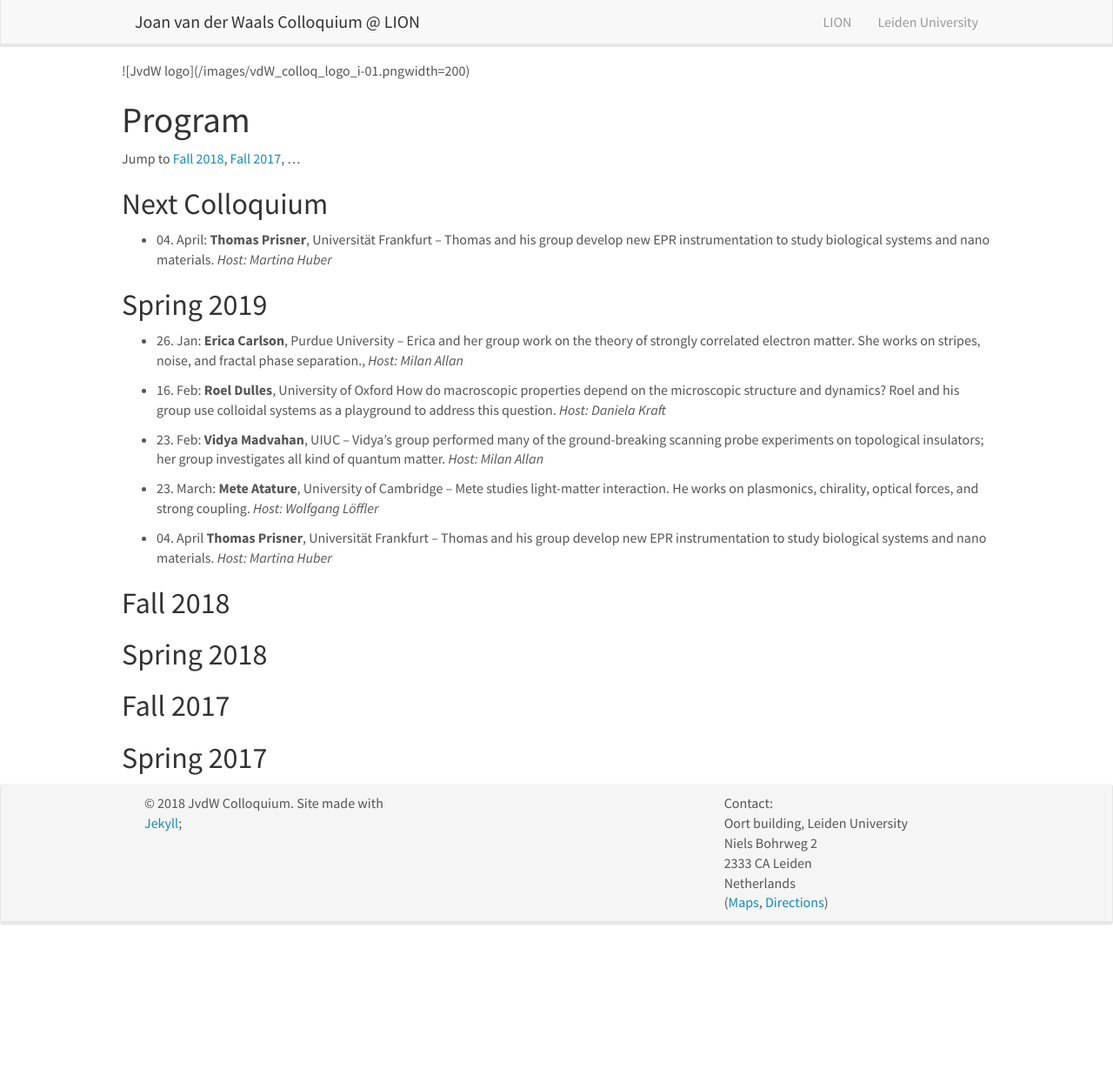
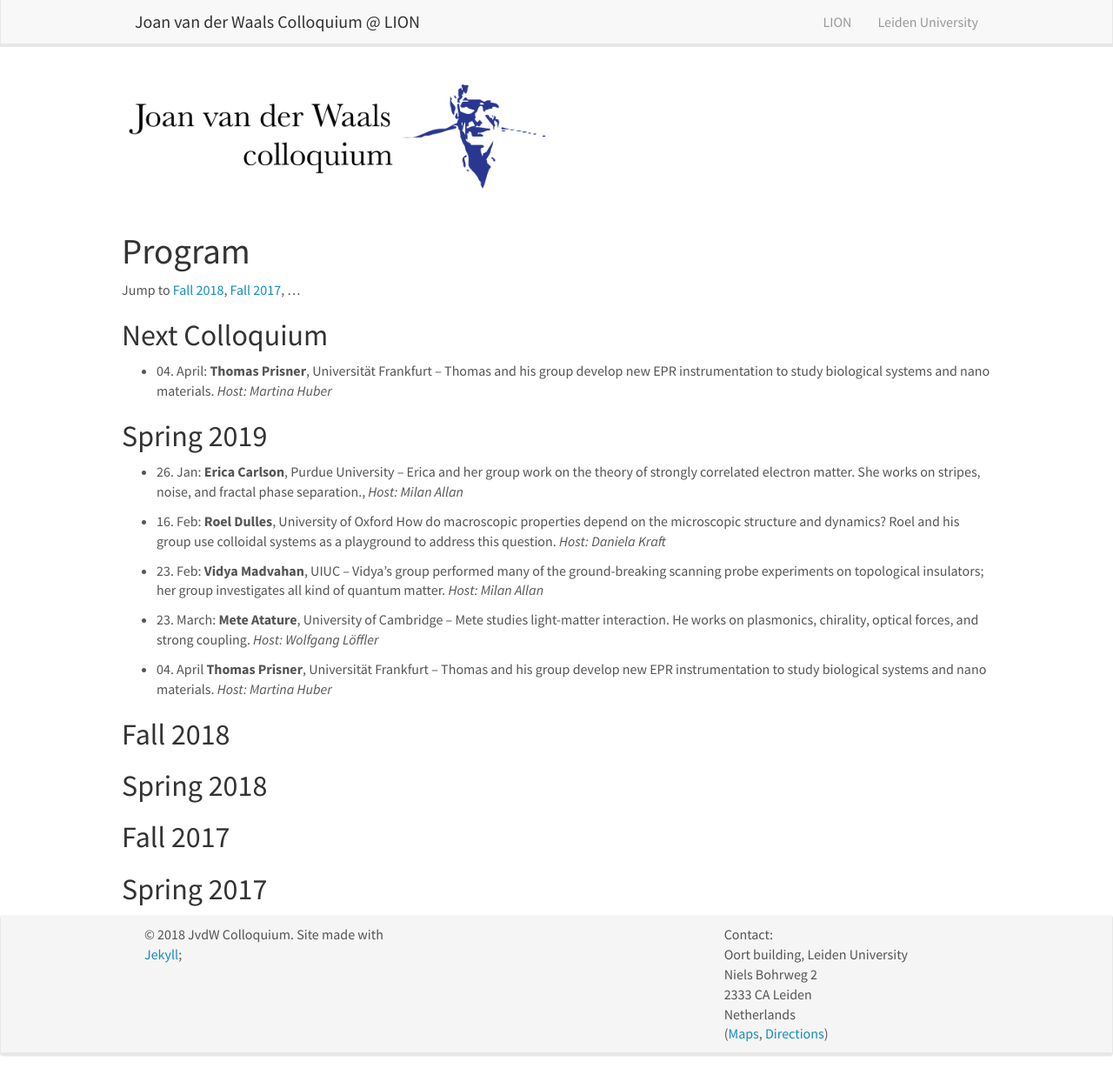
Before and after one commit to JvdWColloquium/JvdWColloquium.github.io, a Jekyll site: the page built from _pages/home.md, in a window 1280 px wide and 1236 px high. Shown: the whole window at 87% size. Built offline with Jekyll 4.4.1, drawn with Linux system fonts in a browser that asks for light colours; nearby versions of some CDN libraries.

Commit message:
Update home.md

```diff
--- a/_pages/home.md
+++ b/_pages/home.md
@@ -6,7 +6,7 @@ sitemap: false
 permalink: /
 ---
 
-![JvdW logo](/images/vdW_colloq_logo_i-01.png | width=200)
+![JvdW logo](/images/vdW_colloq_logo_i-01.png){:width="50%"}
 
 # Program
 
```
